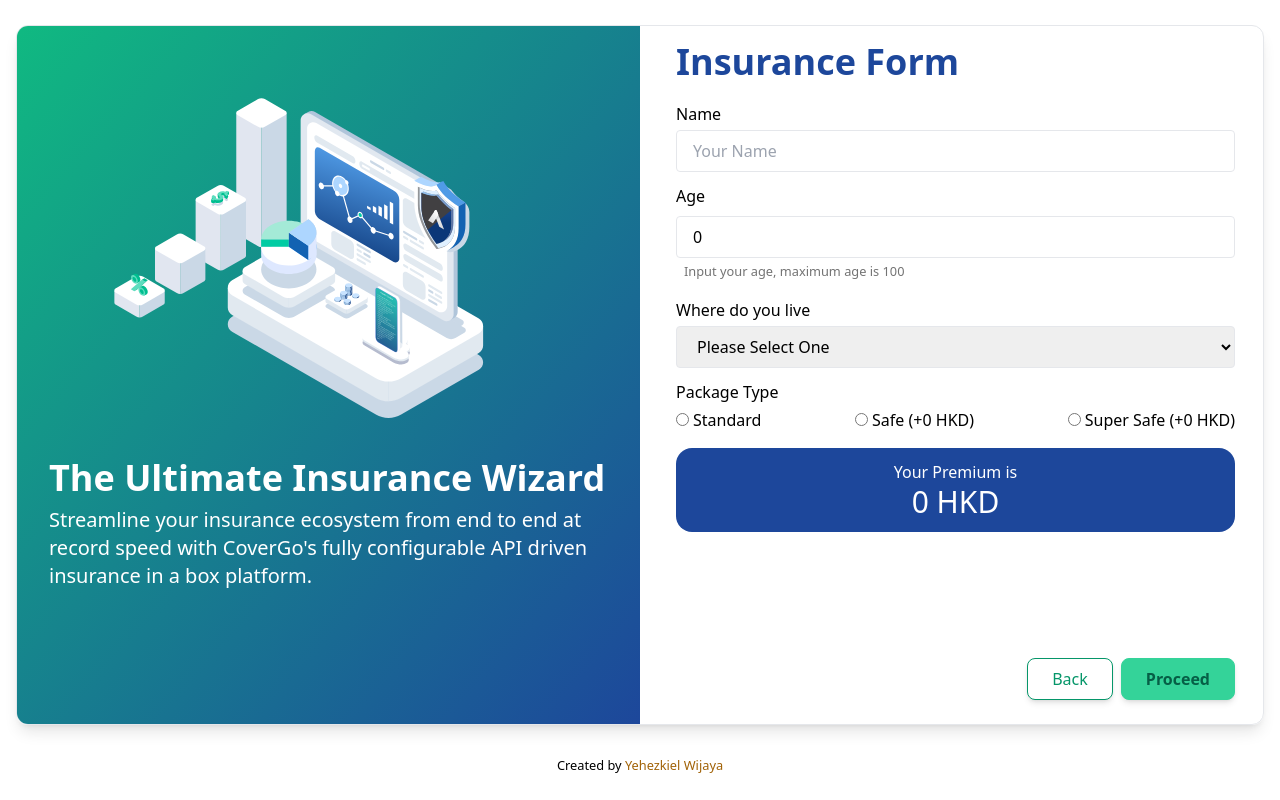
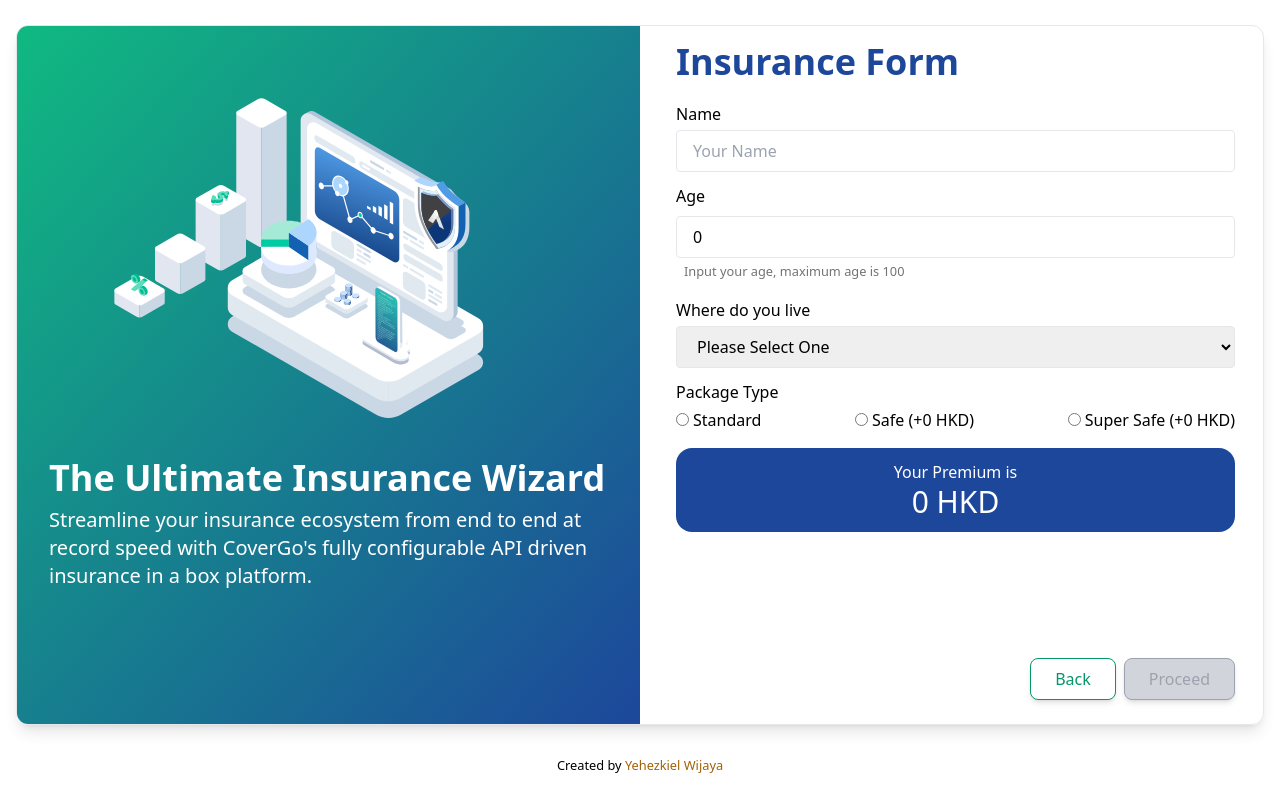
Before and after one commit to yehezkielwijaya/covergo-test, a Vue app: page /form in a window 1280 px wide. Built offline with nearby package versions, Linux system fonts and the light colour scheme.

Commit message:
validate empty

```diff
--- a/src/App.vue
+++ b/src/App.vue
@@ -56,6 +56,11 @@ nav.navigations a {
   @apply px-6 py-2 rounded-lg font-medium border border-emerald-600 text-emerald-600 shadow-md bg-white;
 }
 
+nav.navigations a.disabled {
+  @apply px-6 py-2 rounded-lg font-medium border border-gray-400 text-gray-400 shadow-md bg-gray-300;
+  cursor: not-allowed;
+}
+
 nav.navigations a.big {
   @apply w-full text-center text-xl px-6 py-2 rounded-lg font-medium border border-emerald-600 text-emerald-600 shadow-md bg-white;
 }
--- a/src/views/InsuranceFormView.vue
+++ b/src/views/InsuranceFormView.vue
@@ -99,7 +99,10 @@ const { getCurrency, getPricing, getSSafeAdd, getSafeAdd } = ins;
 
       <nav class="navigations">
         <router-link to="/">Back</router-link>
-        <router-link to="/result" class="primary">Proceed</router-link>
+        <router-link v-if="notEmpty === true" to="/result" class="primary"
+          >Proceed</router-link
+        >
+        <router-link v-else to="#" class="disabled">Proceed</router-link>
       </nav>
     </section>
   </main>
@@ -110,10 +113,16 @@ export default {
   data() {
     return {
       helperMsg: "Input your age, maximum age is 100",
-      err: 0
+      err: 0,
+      notEmpty: false
     };
   },
   watch: {
+    // name(value) {
+    //   this.checkInput(value);
+    // },
+    name: 'checkInput',
+    location: 'checkInput',
     age(value) {
       this.age = value;
       this.checkAge(value);
@@ -127,6 +136,12 @@ export default {
       } else {
         this.helperMsg = "Input your age, maximum age is 100";
         this.err = 0;
+      }
+    },
+    checkInput(value) {
+      if (this.name !== "" && this.err === 0 && this.location !== 0) {
+        this.notEmpty = true;
+        console.log(this.notEmpty)
       }
     }
   }
```
